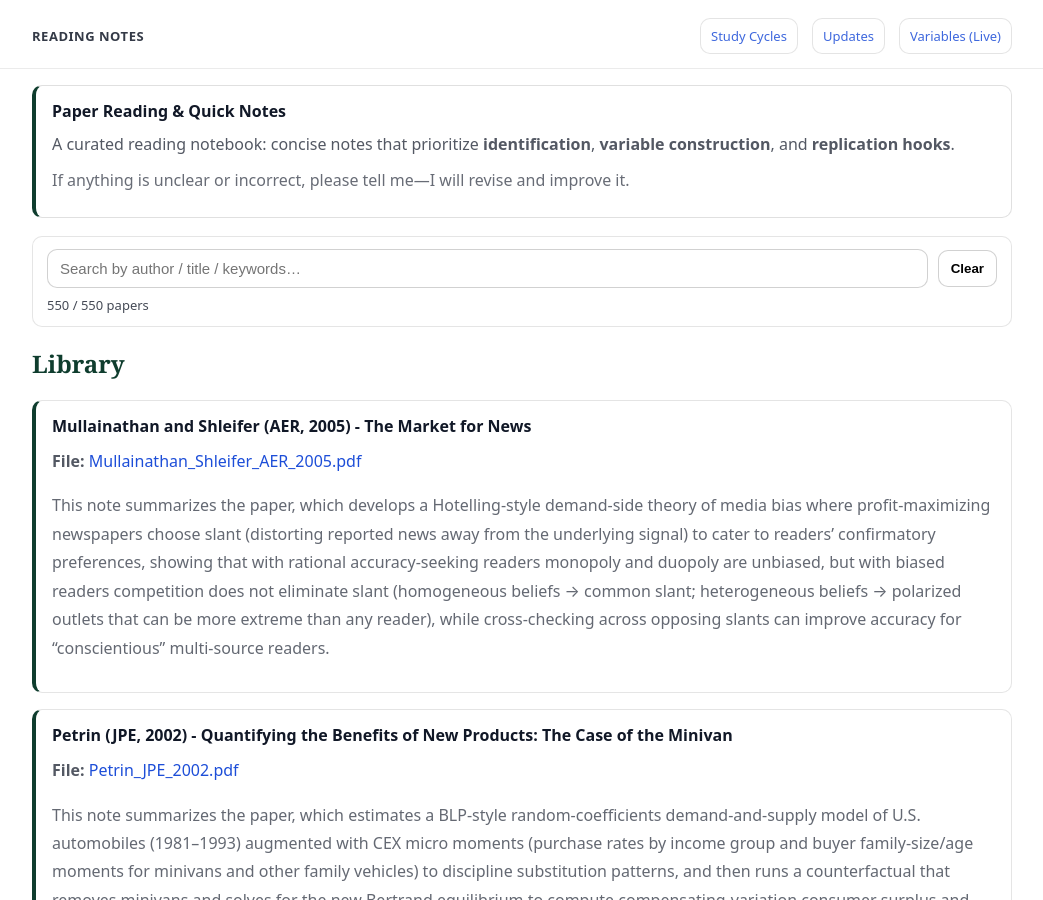
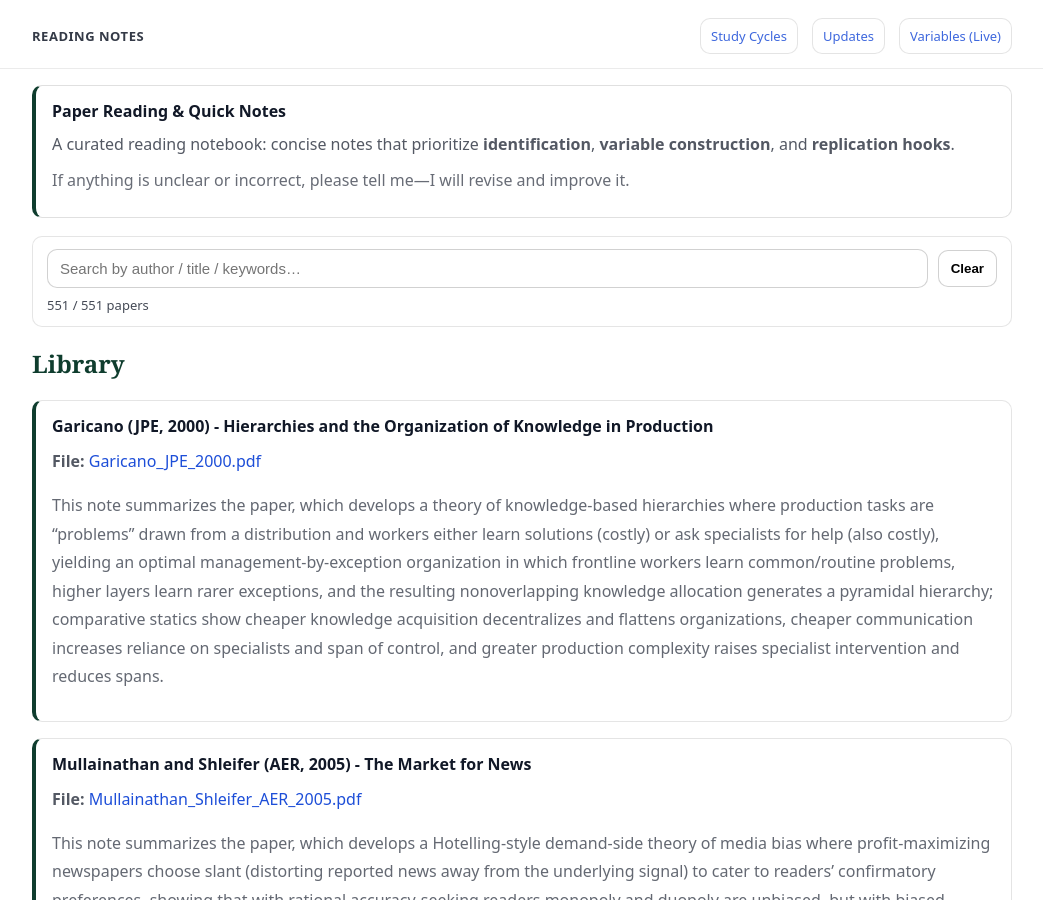
Before and after one commit to yaxinzn/study-archive, a Jekyll site: the page built from reading/index.md, in a window 1280 px wide and 900 px high. Shown: the whole window, without its empty margins (118-1161 px from the left). Built offline with Jekyll 4.4.1, drawn with Linux system fonts in a browser that asks for light colours.

Commit message:
Reading: add/update Garicano_JPE_2000.pdf

```diff
--- a/_data/reading.yml
+++ b/_data/reading.yml
@@ -1,3 +1,7 @@
+- title: "Garicano (JPE, 2000) - Hierarchies and the Organization of Knowledge in Production"
+  file: "Garicano_JPE_2000.pdf"
+  desc: "This note summarizes the paper, which develops a theory of knowledge-based hierarchies where production tasks are “problems” drawn from a distribution and workers either learn solutions (costly) or ask specialists for help (also costly), yielding an optimal management-by-exception organization in which frontline workers learn common/routine problems, higher layers learn rarer exceptions, and the resulting nonoverlapping knowledge allocation generates a pyramidal hierarchy; comparative statics show cheaper knowledge acquisition decentralizes and flattens organizations, cheaper communication increases reliance on specialists and span of control, and greater production complexity raises specialist intervention and reduces spans."
+
 - title: "Mullainathan and Shleifer (AER, 2005) - The Market for News"
   file: "Mullainathan_Shleifer_AER_2005.pdf"
   desc: "This note summarizes the paper, which develops a Hotelling-style demand-side theory of media bias where profit-maximizing newspapers choose slant (distorting reported news away from the underlying signal) to cater to readers’ confirmatory preferences, showing that with rational accuracy-seeking readers monopoly and duopoly are unbiased, but with biased readers competition does not eliminate slant (homogeneous beliefs → common slant; heterogeneous beliefs → polarized outlets that can be more extreme than any reader), while cross-checking across opposing slants can improve accuracy for “conscientious” multi-source readers."
```
Also changed, not shown: 1 other file.
